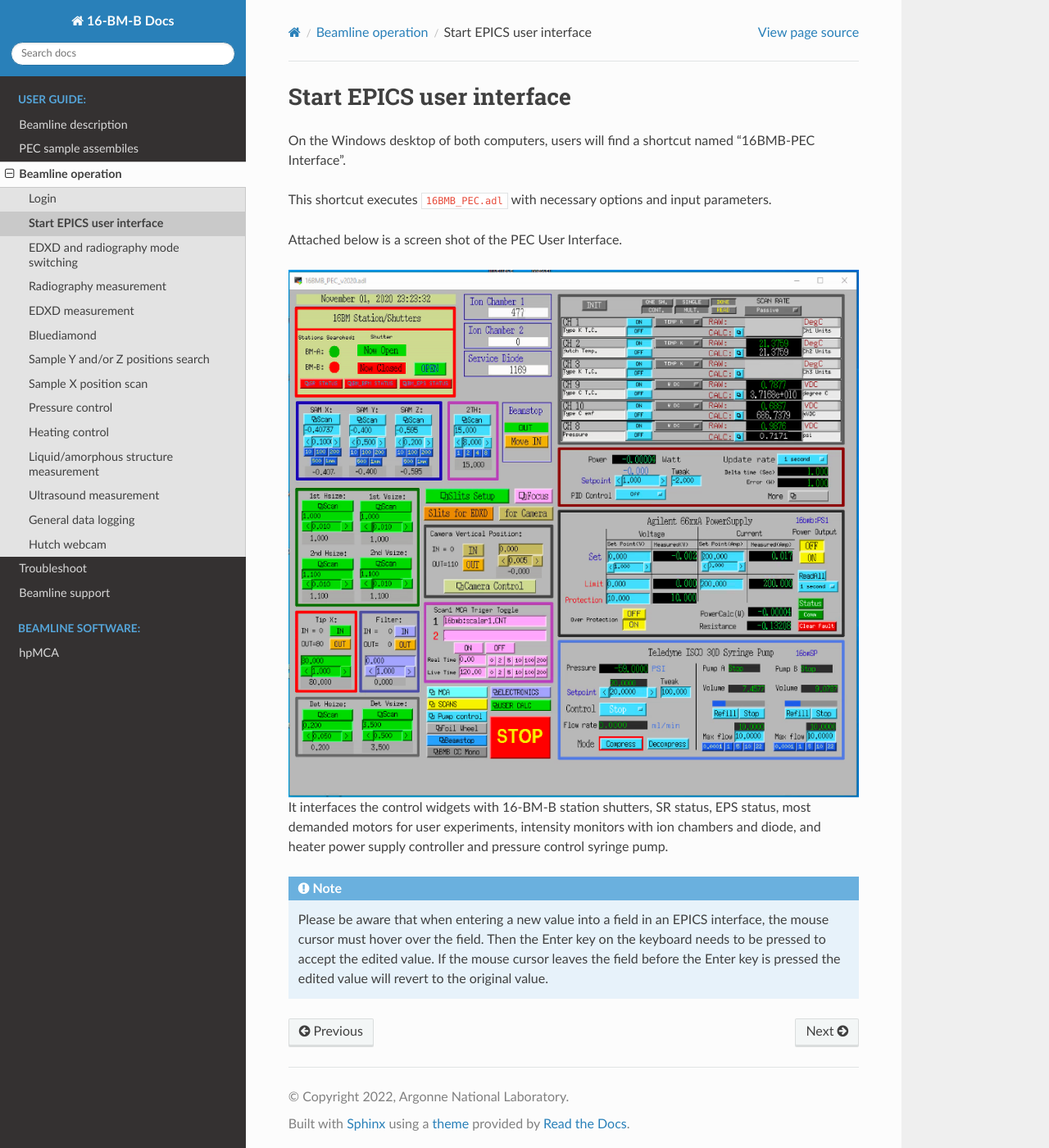
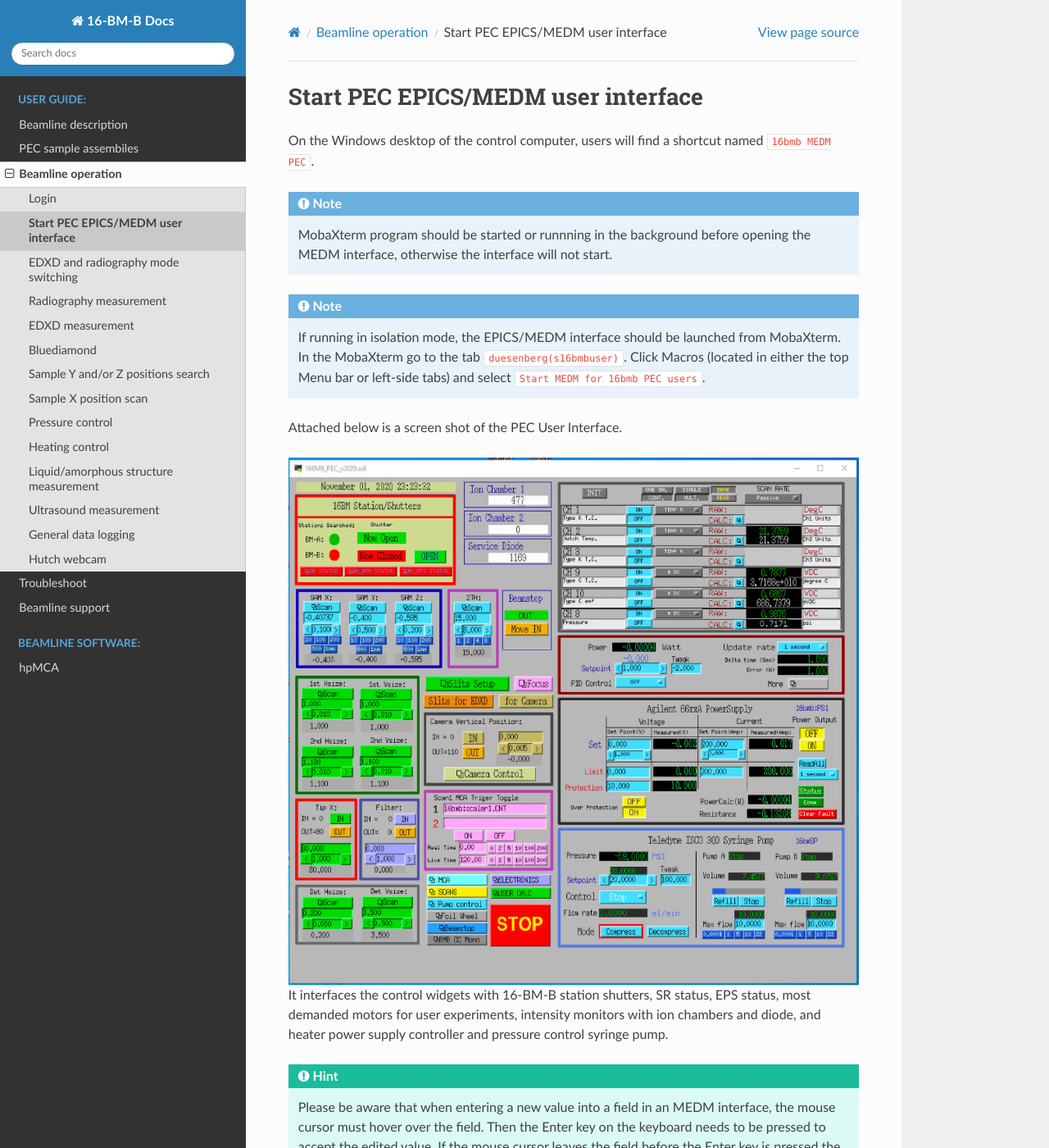
Before and after one commit to taeastmo/16BMB_manual, a Sphinx documentation site: the page built from docs/source/operations/item_002_epics_interface.rst, in a window 1280 px wide and 1400 px high. Shown: the whole window at 82% size. Built offline with Sphinx 7.4.7 and the Read the Docs theme 2.0.0, drawn with Linux system fonts in a browser that asks for light colours; some of the changed text lies outside the part shown.

Commit message:
Update item_002_epics_interface.rst

```diff
--- a/docs/source/operations/item_002_epics_interface.rst
+++ b/docs/source/operations/item_002_epics_interface.rst
@@ -1,9 +1,14 @@
-Start EPICS user interface
---------------------------
+Start PEC EPICS/MEDM user interface
+-----------------------------------
 
-On the Windows desktop of both computers, users will find a shortcut named “16BMB-PEC Interface”.
+On the Windows desktop of the control computer, users will find a shortcut named ``16bmb MEDM PEC``.
 
-This shortcut executes  :file:`16BMB_PEC.adl` with necessary options and input parameters.
+.. note:: MobaXterm program should be started or runnning in the background before opening the MEDM interface, otherwise
+          the interface will not start.
+
+.. note:: If running in isolation mode, the EPICS/MEDM interface should be launched from MobaXterm.
+          In the MobaXterm go to the tab ``duesenberg(s16bmbuser)``.
+          Click Macros (located in either the top Menu bar or left-side tabs) and select ``Start MEDM for 16bmb PEC users``.
 
 
 Attached below is a screen shot of the PEC User Interface.
@@ -16,6 +21,6 @@ Attached below is a screen shot of the PEC User Interface.
 It interfaces the control widgets with 16-BM-B station shutters, SR status, EPS status, most demanded
 motors for user experiments, intensity monitors with ion chambers and diode, and heater power supply controller and pressure control syringe pump.
 
-.. note:: Please be aware that when entering a new value into a field in an EPICS interface, the mouse cursor must hover over the field.
+.. hint:: Please be aware that when entering a new value into a field in an MEDM interface, the mouse cursor must hover over the field.
           Then the Enter key on the keyboard needs to be pressed to accept the edited value. If the mouse cursor leaves the
           field before the Enter key is pressed the edited value will revert to the original value.
```
